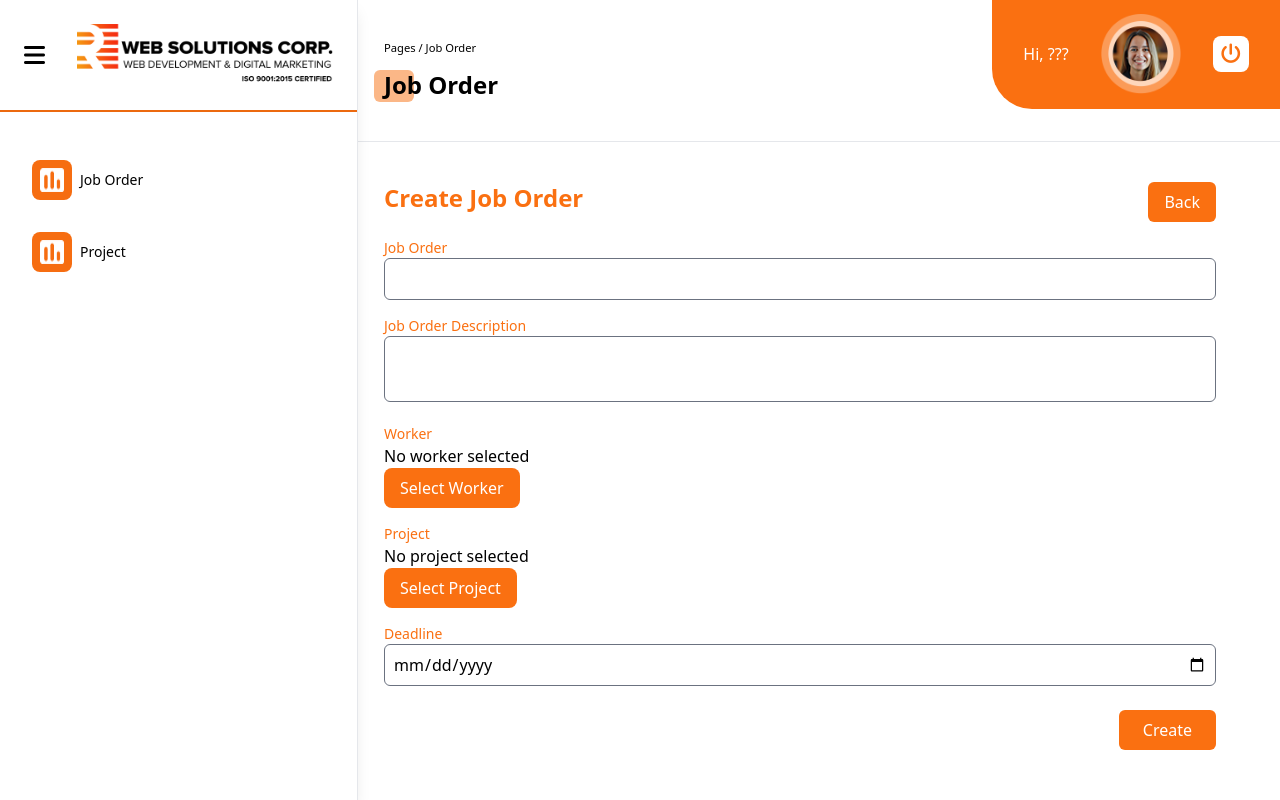
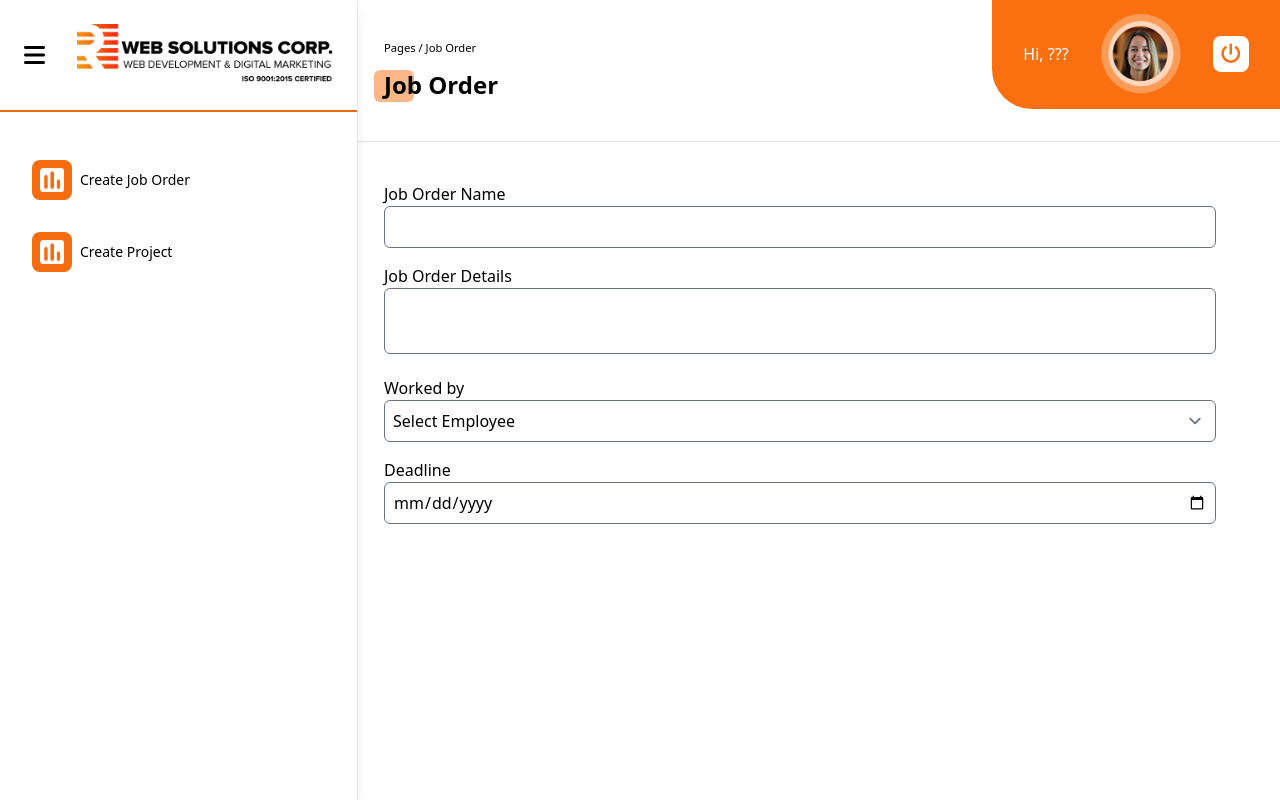
Before and after one commit to yourboiralph/RWEB_SMM, a Laravel app: page /admin/joborder/create in a window 1280 px wide. Run offline with Laravel 9, Linux system fonts and the light colour scheme; data comes from the database, SQL or seed files in the repository; style sheets or scripts are compiled from the project's sources.

Commit message:
Revert "responsive"

```diff
--- a/resources/views/admin/joborder-create.blade.php
+++ b/resources/views/admin/joborder-create.blade.php
@@ -5,70 +5,28 @@
     {{-- Main Content --}}
     <hr>
     <div class="m-10 px-6">
-        <div class="w-full flex justify-between">
-            <h1 class="text-[#fa7011] font-bold text-2xl">Create Job Order</h1>
-            <div class="px-4 py-2 bg-[#fa7011] w-fit rounded-md mb-4 text-white cursor-pointer hover:bg-[#e5630f]" onclick="window.location.href='{{ route('admin.joborder') }}'">
-                Back
-            </div>
-        </div>
-        <form action="{{url('/admin/joborder/store')}}" method="POST">
-            @csrf
+        <form action="#">
             <div>
-                <label class="block text-sm text-[#fa7011]">Job Order</label>
-                <input type="text" name="job_name"
-                    class="border p-2 w-full rounded-md @error('project_name') border-red-500 @enderror">
-                @error('project_name')
-                    <p class="text-red-500 text-sm">{{ $message }}</p>
-                @enderror
+                <label class="block">Job Order Name</label>
+                <input type="text" name="job_name" class="border p-2 w-full rounded-md">
             </div>
             <div class="mt-4">
-                <label class="block text-sm text-[#fa7011]">Job Order Description</label>
-                <textarea name="description" id="description" class="border p-2 w-full h-auto rounded-md resize-none max-h-96 overflow-y-auto @error('description') border-red-500 @enderror"></textarea>
-                @error('description')
-                    <p class="text-red-500 text-sm">{{$message}}</p>
-                @enderror
+                <label class="block">Job Order Details</label>
+                <textarea name="job_description" class="border p-2 w-full rounded-md resize-none"></textarea>
             </div>
             <div class="mt-4">
-                <label class="block text-sm text-[#fa7011]">Worker</label>
-                <p id="selected-client">No worker selected</p>
-                <input type="hidden" name="worked_by" id="client-id">
-                <div
-                    class="w-fit px-4 py-2 bg-[#fa7011] cursor-pointer rounded-lg text-white"
-                    id="open-modal"
-                >
-                    Select Worker
-                </div>
-                @error('client_id')
-                    <p class="text-red-500 text-sm">{{$message}}</p>
-                @enderror
+                <label class="block">Worked by</label>
+                <select name="worked_by" class="border p-2 w-full rounded-md">
+                    <option value="">Select Employee</option>
+                    <option value="employee1">Employee 1</option>
+                    <option value="employee2">Employee 2</option>
+                    <option value="employee3">Employee 3</option>
+                </select>
             </div>
             <div class="mt-4">
-                <label class="block text-sm text-[#fa7011]">Project</label>
-                <p id="selected-client">No project selected</p>
-                <input type="hidden" name="project_id" id="client-id">
-                <div
-                    class="w-fit px-4 py-2 bg-[#fa7011] cursor-pointer rounded-lg text-white"
-                    id="open-modal"
-                >
-                    Select Project
-                </div>
-                @error('client_id')
-                    <p class="text-red-500 text-sm">{{$message}}</p>
-                @enderror
-            </div>
-            <div class="mt-4">
-                <label class="block text-sm text-[#fa7011]">Deadline</label>
-                <input type="date" class="border p-2 w-full rounded-md @error('target_date') border-red-500 @enderror" name="target_date">
-                @error('target_date')
-                    <p class="text-red-500 text-sm">{{$message}}</p>
-                @enderror
-            </div>
-            {{-- Submit Button Positioned to Lower fucking righyou ng nigga --}}
-            <div class="flex justify-end mt-6">
-                <button type="submit" class="px-6 py-2 bg-[#fa7011] text-white rounded-md">Create</button>
+                <label class="block">Deadline</label>
+                <input type="date" class="border p-2 w-full rounded-md" name="target_date">
             </div>
         </form>
     </div>
-
-
 </x-navbar>
--- a/resources/views/admin/project.blade.php
+++ b/resources/views/admin/project.blade.php
@@ -1,6 +1,6 @@
 <x-navbar>
     {{-- UPPER PART --}}
-    <x-header.upper-part name="{{ $auth->name ?? '???' }}" header="Projects" />
+    <x-header.upper-part name="{{ $auth->name }}" header="Projects" />
 
     {{-- Main Content --}}
     <hr>
--- a/resources/views/components/sidebar/admin-sidebar.blade.php
+++ b/resources/views/components/sidebar/admin-sidebar.blade.php
@@ -10,21 +10,21 @@
             draggable="false"
             class="p-2 rounded-lg w-10 h-10 {{ request()->is("{$link}/joborder") ? 'bg-black' : 'bg-[#f66d11]' }}"
             alt="Dashboard Icon">
-        <h1>Job Order</h1>
+        <h1>Create Job Order</h1>
     </a>
 </div>
 
 {{-- Add more here! --}}
 <div class="mx-6 mb-4">
-    <a href="{{ route("{$link}.project") }}"
+    <a href="{{ route("{$link}.project.create") }}"
 
         class="p-2 flex items-center w-full gap-2 rounded-md
-        {{ request()->is("{$link}/project") ? 'bg-[#f68e12] text-white font-bold' : '' }}"
-        style="{{ request()->is("{$link}/project") ? 'box-shadow: 0 1px 10px rgba(0, 0, 0, 0.6);' : '' }}">
+        {{ request()->is("{$link}/project/*") ? 'bg-[#f68e12] text-white font-bold' : '' }}"
+        style="{{ request()->is("{$link}/project/*") ? 'box-shadow: 0 1px 10px rgba(0, 0, 0, 0.6);' : '' }}">
         <img src="/Assets/icon-dashboard-white.png"
             draggable="false"
-            class="p-2 rounded-lg w-10 h-10 {{ request()->is("{$link}/project") ? 'bg-black' : 'bg-[#f66d11]' }}"
+            class="p-2 rounded-lg w-10 h-10 {{ request()->is("{$link}/project/*") ? 'bg-black' : 'bg-[#f66d11]' }}"
             alt="Dashboard Icon">
-        <h1>Project</h1>
+        <h1>Create Project</h1>
     </a>
 </div>
```
Also changed, not shown: resources/views/admin/joborder.blade.php (+3 -32 lines), resources/views/admin/project-create.blade.php (+8 -20 lines), resources/views/client/dashboard.blade.php (+10 -4 lines), resources/views/components/modal/select-project.blade.php (deleted), resources/views/components/modal/select-worker.blade.php (deleted).
